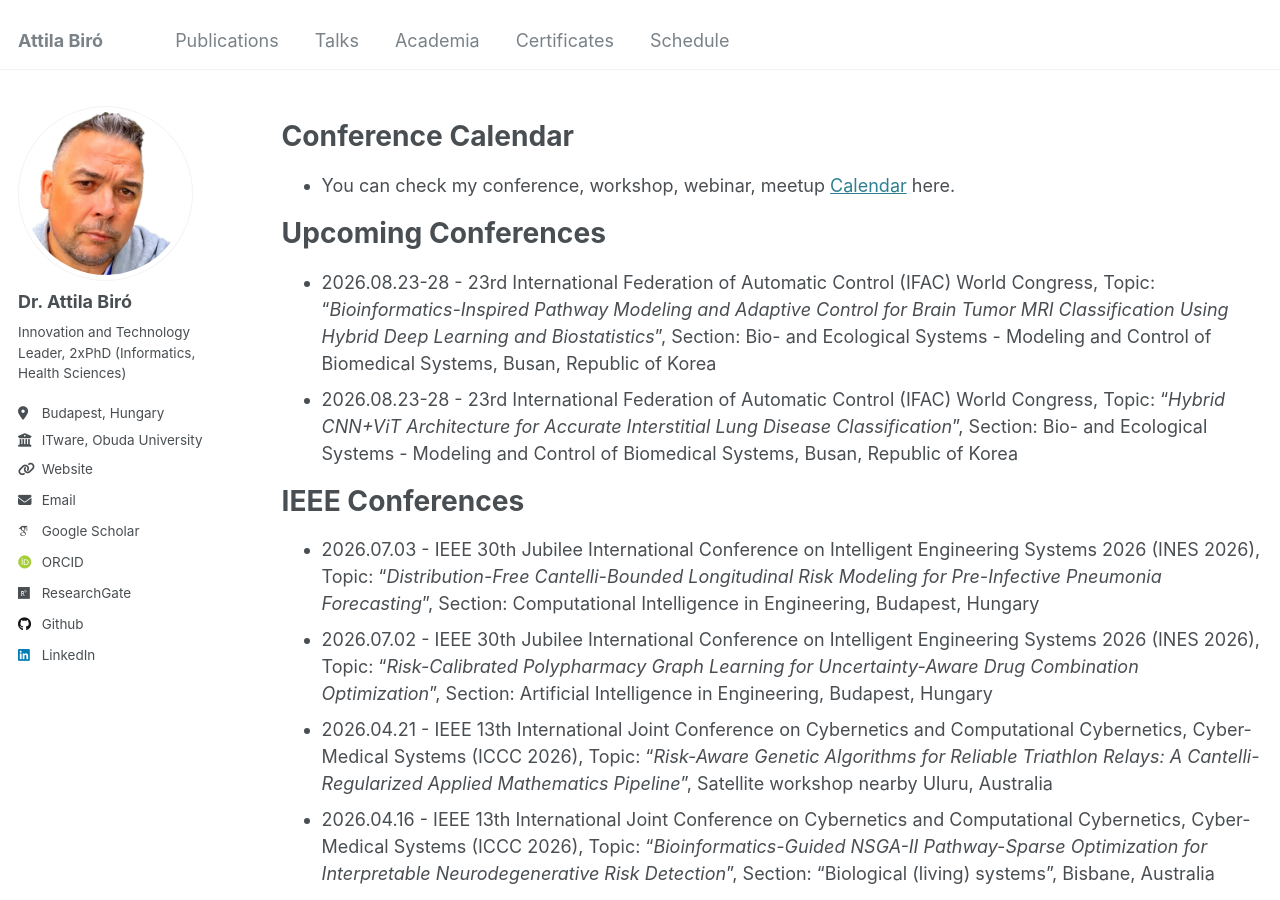
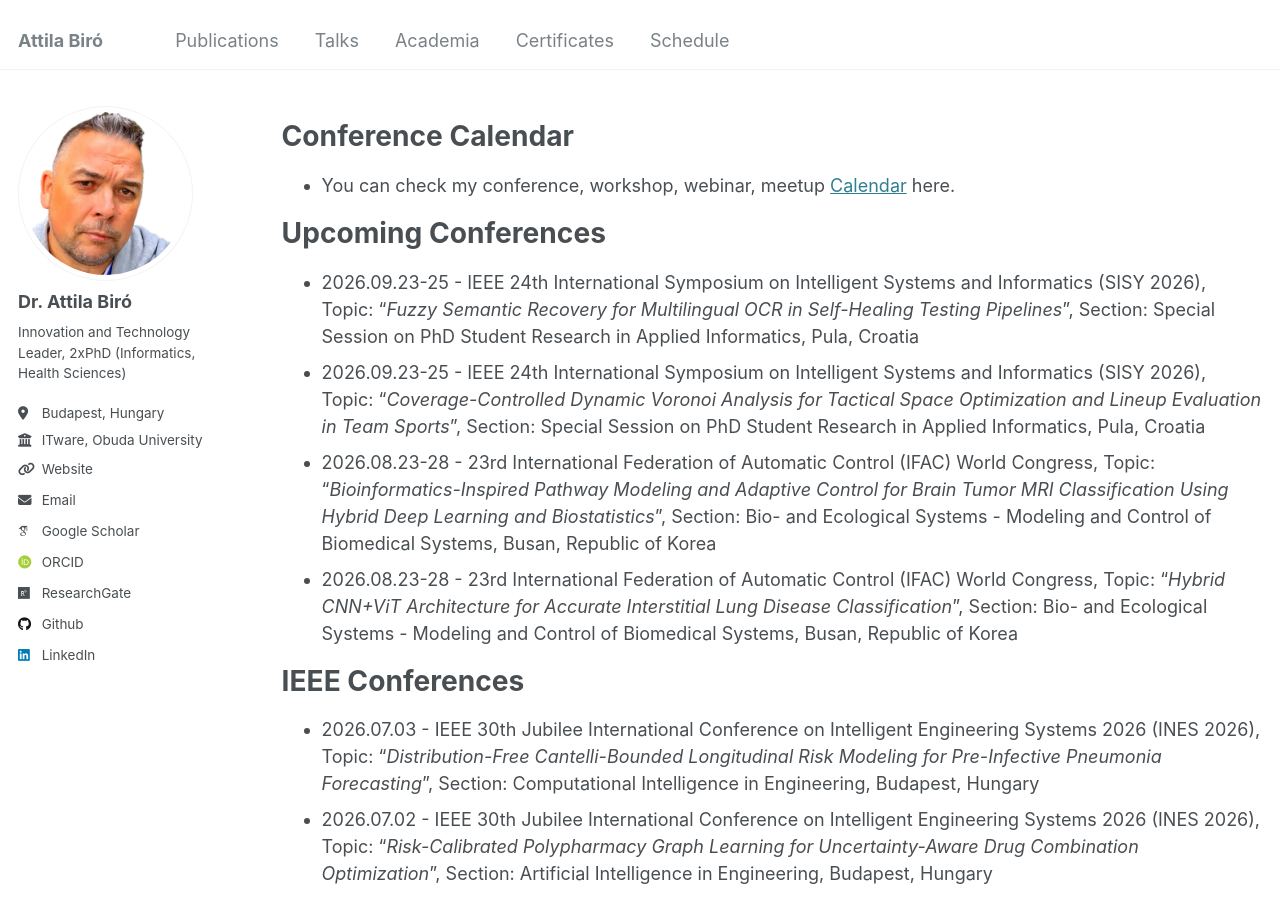
Before and after one commit to biroka/biroka.github.io, a Jekyll site: the page built from _pages/talks.md, in a window 1280 px wide and 900 px high. Built offline with Jekyll 4.4.1, drawn with Linux system fonts in a browser that asks for light colours; some web fonts are replaced.

Commit message:
Add upcoming conferences to talks page
Added upcoming conferences with details on SISY 2026 topics and sections.

```diff
--- a/_pages/talks.md
+++ b/_pages/talks.md
@@ -11,6 +11,8 @@ Conference Calendar
 
 Upcoming Conferences
 ======
+* 2026.09.23-25 - IEEE 24th International Symposium on Intelligent Systems and Informatics (SISY 2026), Topic: "_Fuzzy Semantic Recovery for Multilingual OCR in Self-Healing Testing Pipelines_", Section: Special Session on PhD Student Research in Applied Informatics, Pula, Croatia
+* 2026.09.23-25 - IEEE 24th International Symposium on Intelligent Systems and Informatics (SISY 2026), Topic: "_Coverage-Controlled Dynamic Voronoi Analysis for Tactical Space Optimization and Lineup Evaluation in Team Sports_", Section: Special Session on PhD Student Research in Applied Informatics, Pula, Croatia
 * 2026.08.23-28 - 23rd International Federation of Automatic Control (IFAC) World Congress, Topic: "_Bioinformatics-Inspired Pathway Modeling and Adaptive Control for Brain Tumor MRI Classification Using Hybrid Deep Learning and Biostatistics_", Section: Bio- and Ecological Systems - Modeling and Control of Biomedical Systems, Busan, Republic of Korea
 * 2026.08.23-28 - 23rd International Federation of Automatic Control (IFAC) World Congress, Topic: "_Hybrid CNN+ViT Architecture for Accurate Interstitial Lung Disease Classification_", Section: Bio- and Ecological Systems - Modeling and Control of Biomedical Systems, Busan, Republic of Korea
 
```
